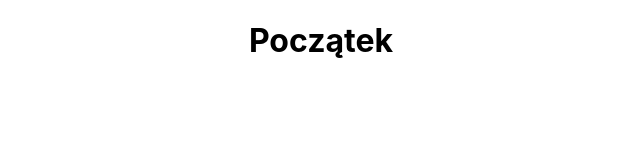
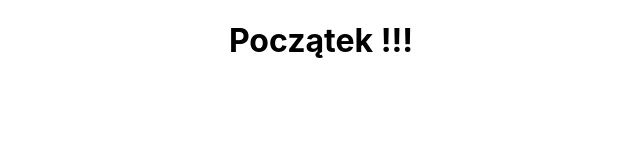
Before and after one commit to JakubKarwowski/Strona_wizytowka, a React (Create React App) app: page / in a window 1280 px wide. Shown: the top 160 px of the page, without its empty margins (319-959 px from the left). Built offline with nearby package versions, Linux system fonts and the light colour scheme.

Commit message:
add poczatek

```diff
--- a/src/App.js
+++ b/src/App.js
@@ -4,7 +4,7 @@ function App() {
   return (
     <div className="App">
       <header className="App-header">
-        <h1>Początek</h1>
+        <h1>Początek !!!</h1>
       </header>
     </div>
   );
```
Also changed, not shown: public/logo192.png (deleted), public/logo512.png (deleted).
